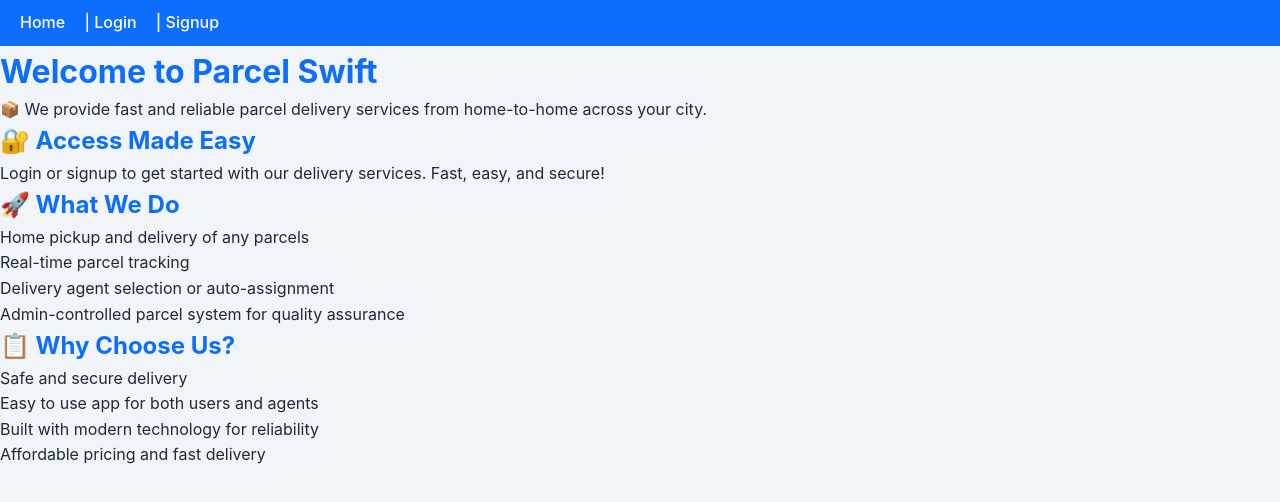
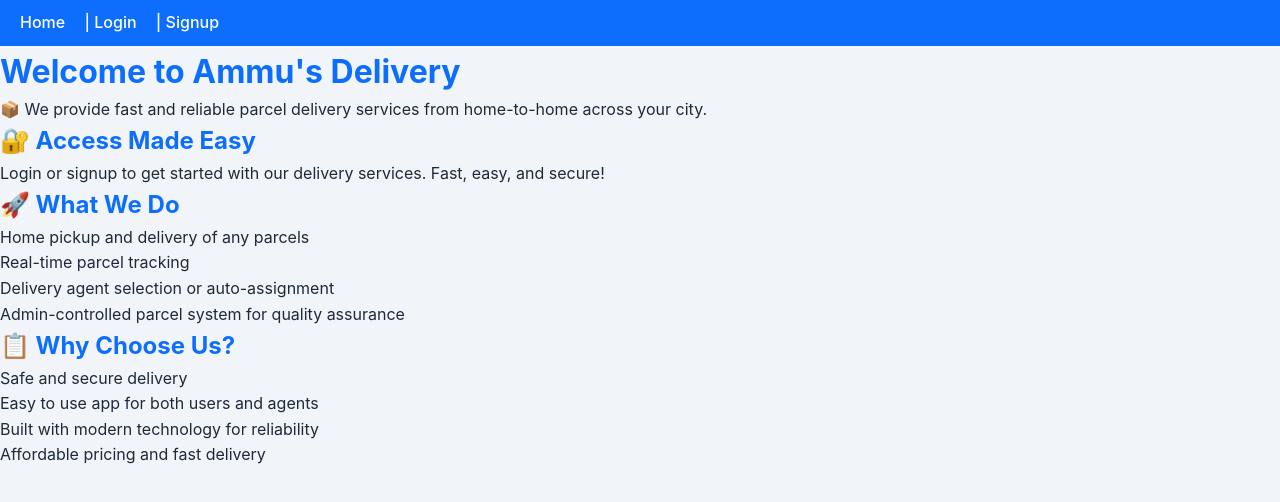
Before and after one commit to Aditya-Jaiswal-082/parcel, a React (Create React App) app in the folder client/: page / in a window 1280 px wide. Shown: the top 502 px of the page. Built offline with nearby package versions, Linux system fonts and the light colour scheme.

Commit message:
.env protected

```diff
--- a/client/src/App.js
+++ b/client/src/App.js
@@ -16,7 +16,7 @@ import Payment from './pages/payments';
 function Home() {
   return (
     <div>
-      <h1>Welcome to Parcel Swift</h1>
+      <h1>Welcome to Ammu's Delivery</h1>
       <p>📦 We provide fast and reliable parcel delivery services from home-to-home across your city.</p>
       <h2>🔐 Access Made Easy</h2>
       <p>Login or signup to get started with our delivery services. Fast, easy, and secure!</p>
```
Also changed, not shown: 1 other file (tests, documents, lock files or other folders).
